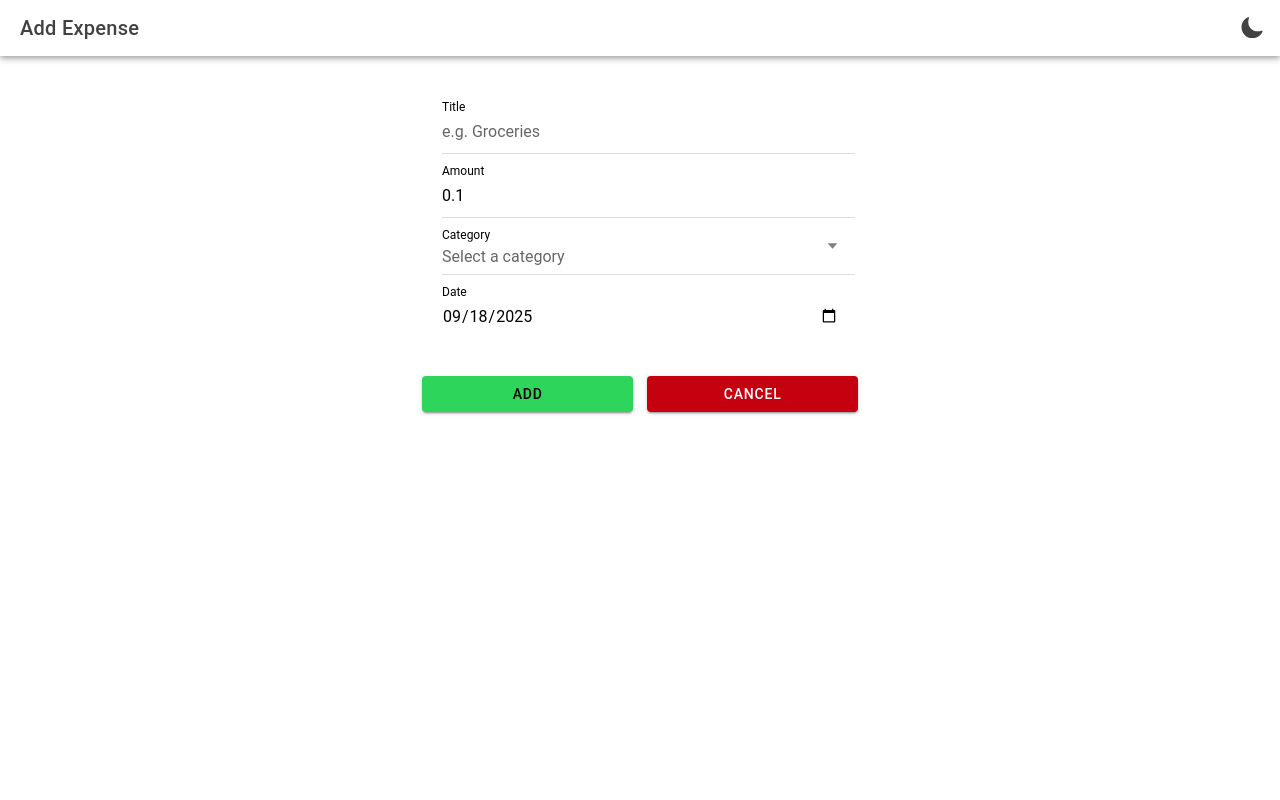
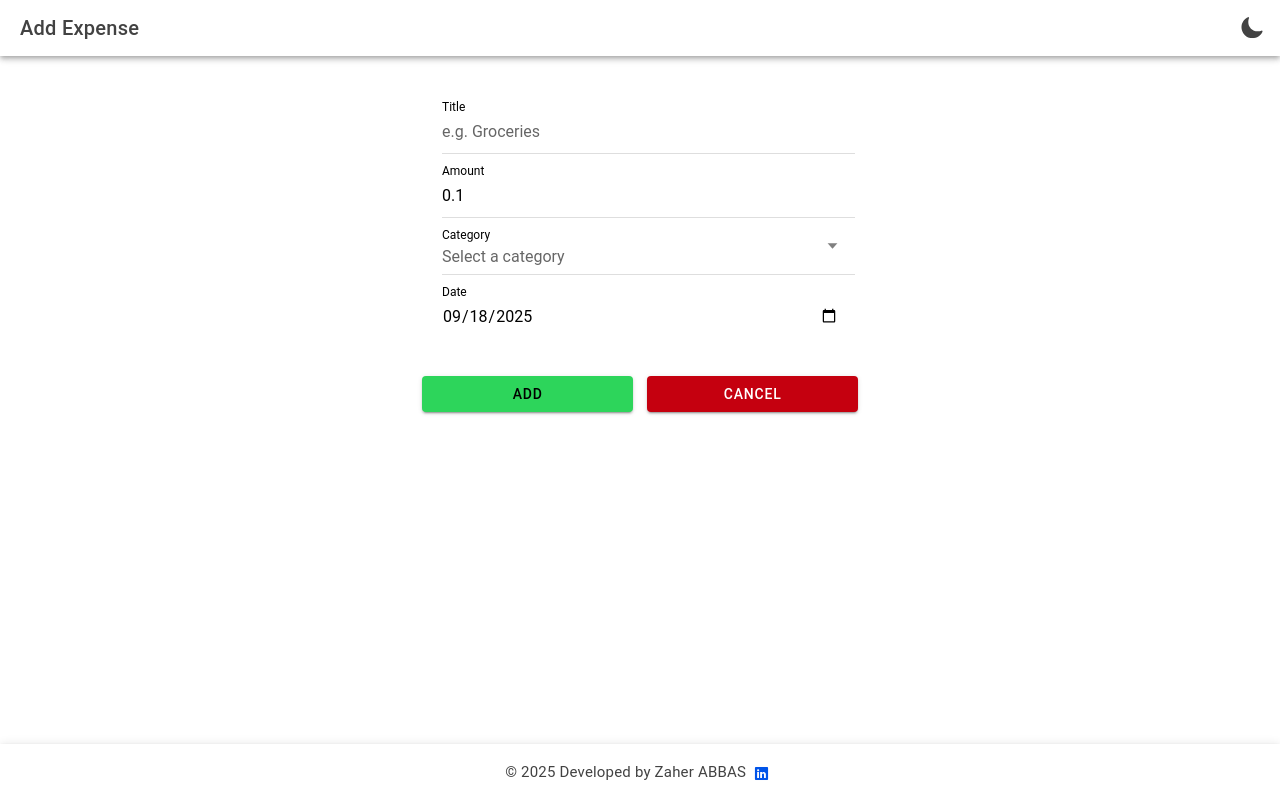
Before and after one commit to zaher-abbas/ionic-react-expenses-app, a React (Vite) app: page /add in a window 1280 px wide. Built offline with nearby package versions, Linux system fonts and the light colour scheme.

Commit message:
Update footer consistency across Home and AddExpense pages
- Remove "LinkedIn" text from footer on Home page and adjust spacing.
- Add footer with developer attribution and clickable LinkedIn link in AddExpense.

```diff
--- a/src/pages/AddExpense.tsx
+++ b/src/pages/AddExpense.tsx
@@ -1,6 +1,6 @@
 import {
     IonButton, IonButtons, IonCol,
-    IonContent, IonGrid,
+    IonContent, IonFooter, IonGrid,
     IonHeader, IonIcon,
     IonInput,
     IonItem,
@@ -13,7 +13,7 @@ import {
 import React, { useState } from 'react';
 import { Expense, getExpenses, saveExpenses } from '../data/Storage';
 import {useHistory} from "react-router-dom";
-import {moon, sunny} from "ionicons/icons";
+import {logoLinkedin, moon, sunny} from "ionicons/icons";
 import {DarkMode} from "../hooks/useDarkMode";
 
 const AddExpense: React.FC = () => {
@@ -146,6 +146,22 @@ const AddExpense: React.FC = () => {
                 </IonRow>
             </IonGrid>
         </IonContent>
+        <IonFooter>
+            <IonToolbar className="ion-text-center">
+                <IonTitle size="small">
+                    © {new Date().getFullYear()} Developed by Zaher ABBAS &nbsp;
+                    <a
+                        href="https://www.linkedin.com/in/z83/"
+                        target="_blank"
+                        rel="noopener noreferrer"
+                        style={{ textDecoration: 'none' }}
+                        aria-label="LinkedIn profile"
+                    >
+                        <IonIcon icon={logoLinkedin} style={{ verticalAlign: 'middle', marginRight: 6 }} />
+                    </a>
+                </IonTitle>
+            </IonToolbar>
+        </IonFooter>
     </IonPage>
 )
 }
--- a/src/pages/Home.tsx
+++ b/src/pages/Home.tsx
@@ -131,7 +131,7 @@ const Home: React.FC = () => {
         <IonFooter>
             <IonToolbar className="ion-text-center">
                 <IonTitle size="small">
-                    © {new Date().getFullYear()} Developed by Zaher ABBAS &nbsp; &nbsp;
+                    © {new Date().getFullYear()} Developed by Zaher ABBAS &nbsp;
                     <a
                         href="https://www.linkedin.com/in/z83/"
                         target="_blank"
@@ -140,7 +140,6 @@ const Home: React.FC = () => {
                         aria-label="LinkedIn profile"
                     >
                         <IonIcon icon={logoLinkedin} style={{ verticalAlign: 'middle', marginRight: 6 }} />
-                        LinkedIn
                     </a>
                 </IonTitle>
             </IonToolbar>
```
